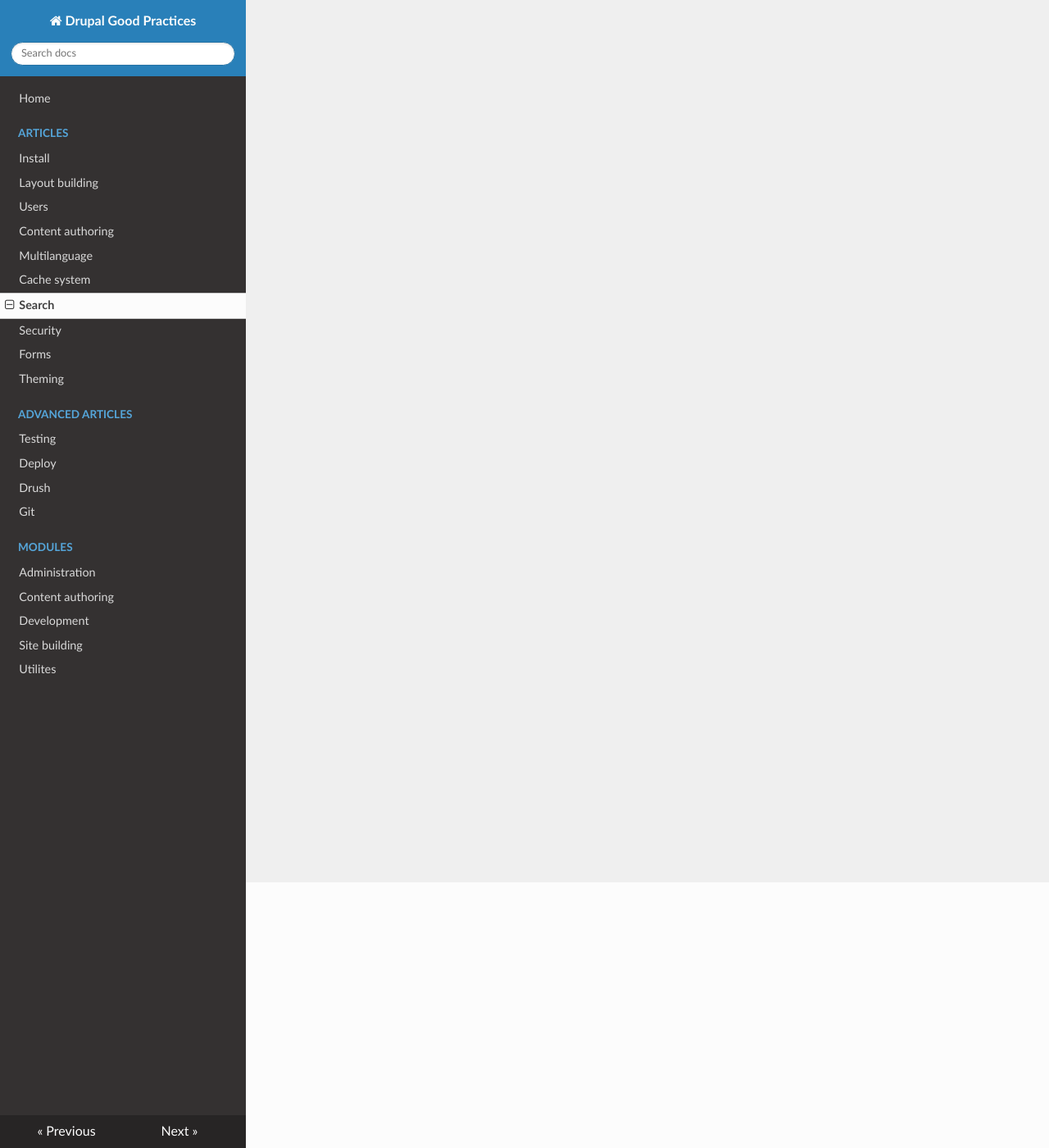
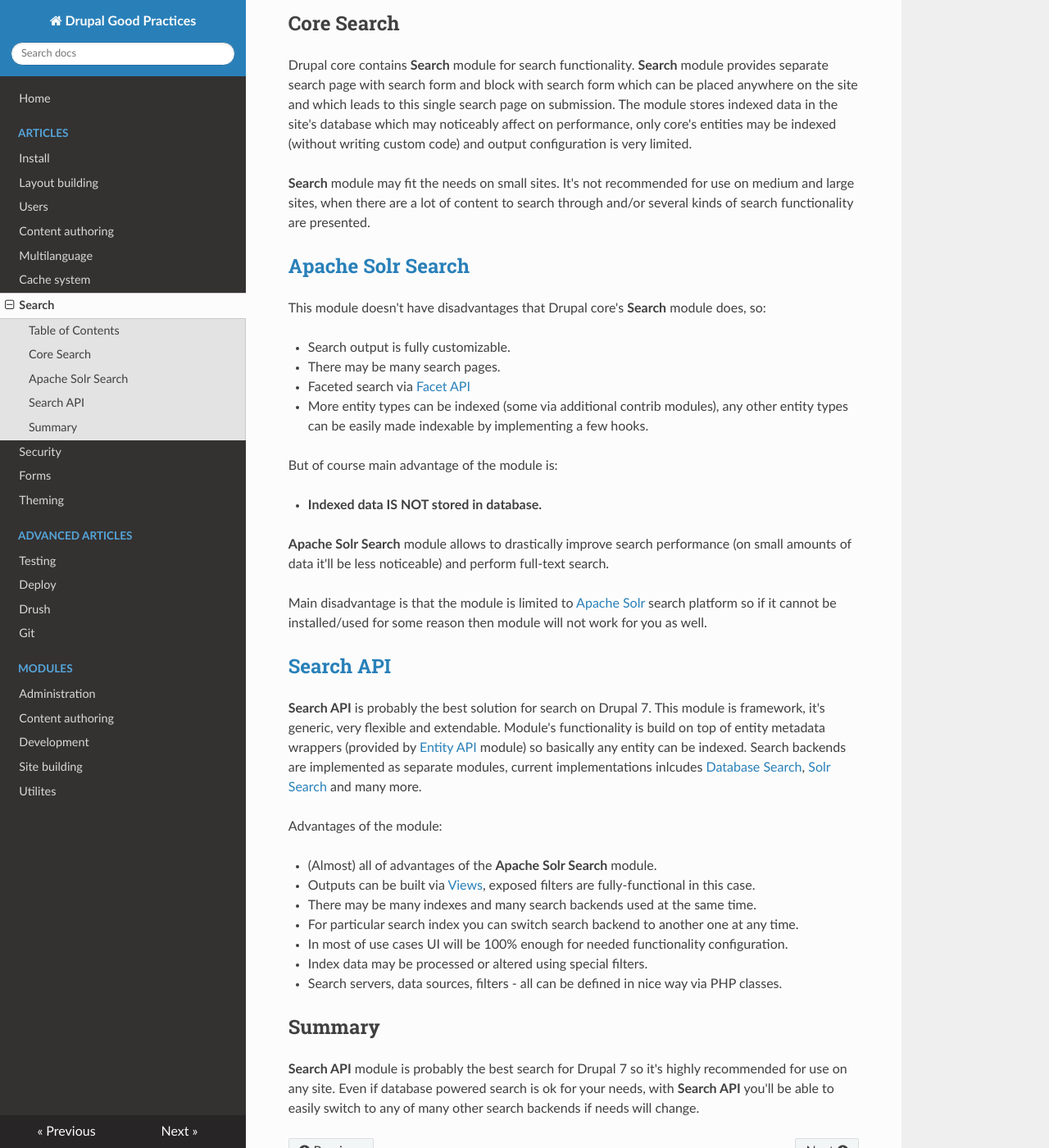
Before and after one commit to ADCI/drupal-good-practices, an MkDocs documentation site: the page built from docs/articles/search.md, in a window 1280 px wide and 1400 px high, scrolled down 324 px. Shown: the whole window at 82% size. Built offline with MkDocs 1.6.1, drawn with Linux system fonts in a browser that asks for light colours; nearby versions of some CDN libraries; old or Windows-style settings are respelled for this version of MkDocs; some of the changed text lies outside the part shown.

Commit message:
Added article for search.

```diff
--- a/docs/articles/search.md
+++ b/docs/articles/search.md
@@ -1 +1,55 @@
-# Searching
+# Search
+
+## Table of Contents
+
+  - [Core Search](#core-search)
+  - [Apache Solr Search](#apache-solr-search)
+  - [Search API](#search-api)
+  - [Summary](#summary)
+
+## Core Search
+
+Drupal core contains **Search** module for search functionality.
+**Search** module provides separate search page with search form and block with search form which can be placed anywhere on the site and which leads to this single search page on submission.
+The module stores indexed data in the site's database which may noticeably affect on performance, only core's entities may be indexed (without writing custom code) and output configuration is very limited.
+
+**Search** module may fit the needs on small sites. It's not recommended for use on medium and large sites, when there are a lot of content to search through and/or several kinds of search functionality are presented.
+
+## [Apache Solr Search](https://www.drupal.org/project/apachesolr)
+
+This module doesn't have disadvantages that Drupal core's **Search** module does, so:
+
+  - Search output is fully customizable.
+  - There may be many search pages.
+  - Faceted search via [Facet API](https://www.drupal.org/project/facetapi)
+  - More entity types can be indexed (some via additional contrib modules), any other entity types can be easily made indexable by implementing a few hooks.
+
+But of course main advantage of the module is:
+
+  - **Indexed data IS NOT stored in database.**
+
+**Apache Solr Search** module allows to drastically improve search performance (on small amounts of data it'll be less noticeable) and perform full-text search.
+
+Main disadvantage is that the module is limited to [Apache Solr](http://lucene.apache.org/solr/) search platform so if it cannot be installed/used for some reason then module will not work for you as well.
+
+## [Search API](https://www.drupal.org/project/search_api)
+
+**Search API** is probably the best solution for search on Drupal 7.
+This module is framework, it's generic, very flexible and extendable.
+Module's functionality is build on top of entity metadata wrappers (provided by [Entity API](https://www.drupal.org/project/entity) module) so basically any entity can be indexed.
+Search backends are implemented as separate modules, current implementations inlcudes [Database Search](https://www.drupal.org/project/search_api_db), [Solr Search](https://www.drupal.org/project/search_api_solr) and many more.
+
+Advantages of the module:
+
+  - (Almost) all of advantages of the **Apache Solr Search** module.
+  - Outputs can be built via [Views](https://www.drupal.org/project/views), exposed filters are fully-functional in this case.
+  - There may be many indexes and many search backends used at the same time.
+  - For particular search index you can switch search backend to another one at any time.
+  - In most of use cases UI will be 100% enough for needed functionality configuration.
+  - Index data may be processed or altered using special filters.
+  - Search servers, data sources, filters - all can be defined in nice way via PHP classes.
+
+## Summary
+
+**Search API** module is probably the best search for Drupal 7 so it's highly recommended for use on any site.
+Even if database powered search is ok for your needs, with **Search API** you'll be able to easily switch to any of many other search backends if needs will change.
```
